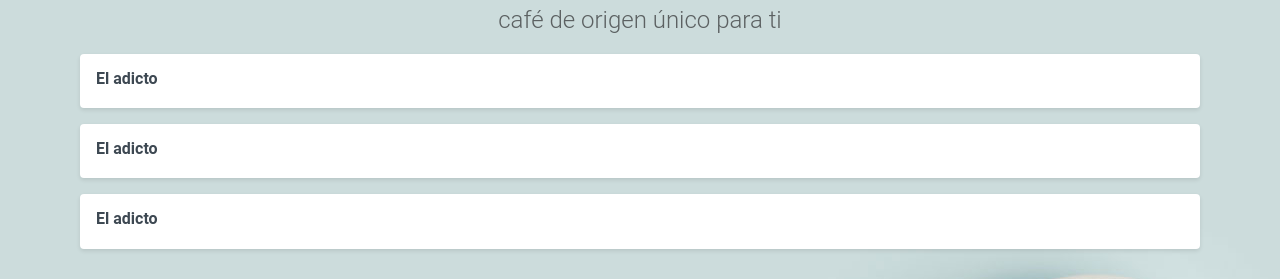
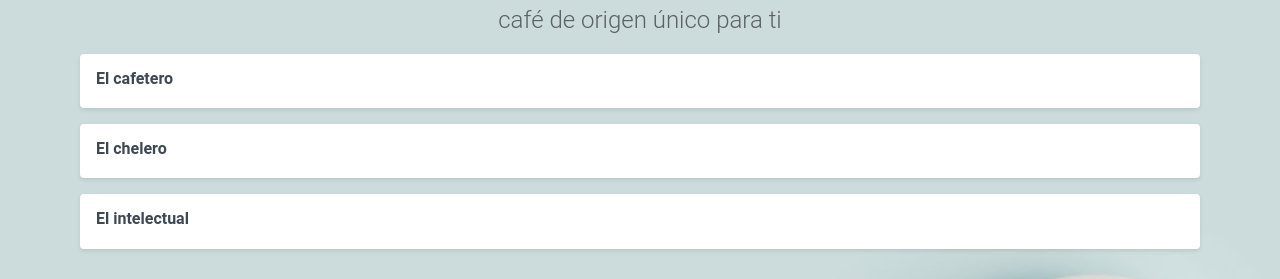
Before and after one commit to MarianaAleman211130185/DADM-2024B, a Vue app: page / in a window 1280 px wide. Shown: the part 152-431 px from the top of the page. Built offline with nearby package versions, Linux system fonts and the light colour scheme.

Commit message:
⭐S03S03 Properties

```diff
--- a/src/App.vue
+++ b/src/App.vue
@@ -1,11 +1,13 @@
 <script setup>
-import planItem from './components/plan-item.vue';
+import { ref } from 'vue';
+import planItem from './components/plan-item.vue'
+const plans = ref(['El cafetero', 'El chelero', 'El intelectual']);
 </script>
 <template>
   <header>
-    <div style="text-align: center;">
+    <div style="text-align: center">
       <span id="logo">ITGAM BOX EXPERIENCES</span>
-      <img src="./assets/logo.png" alt="logo">
+      <img src="./assets/logo.png" alt="logo" />
     </div>
   </header>
   <div class="content">
@@ -13,12 +15,10 @@ import planItem from './components/plan-item.vue';
     <h2 class="subtitle">
       Viajamos por el mundo para encontrar el mejor café de origen único para ti
     </h2>
-      <div class="plans">
-      <plan-item>El soltero</plan-item>
-      <plan-item>El Curioso</plan-item>
-      <plan-item>El Adicto</plan-item>
-      </div>
+    <div class="plans">
+      <plan-item v-for="plan in plans" :key="plan" :name="plan" />
     </div>
+  </div>
 </template>
 <style scoped>
 header {
--- a/src/components/plan-item.vue
+++ b/src/components/plan-item.vue
@@ -1,13 +1,18 @@
 <template>
     <div class="plan">
       <div class="description">
-        <span class="title">
-          El adicto
-        </span>
+        <span class="title"> {{ name }}</span>
       </div>
     </div>
   </template>
   <script setup>
+  // Usando un macro para definir las props
+  defineProps( {
+    name: {
+      type: String,
+      required: true,
+    },
+  } );
   </script>
   <style scoped>
   </style>
```
